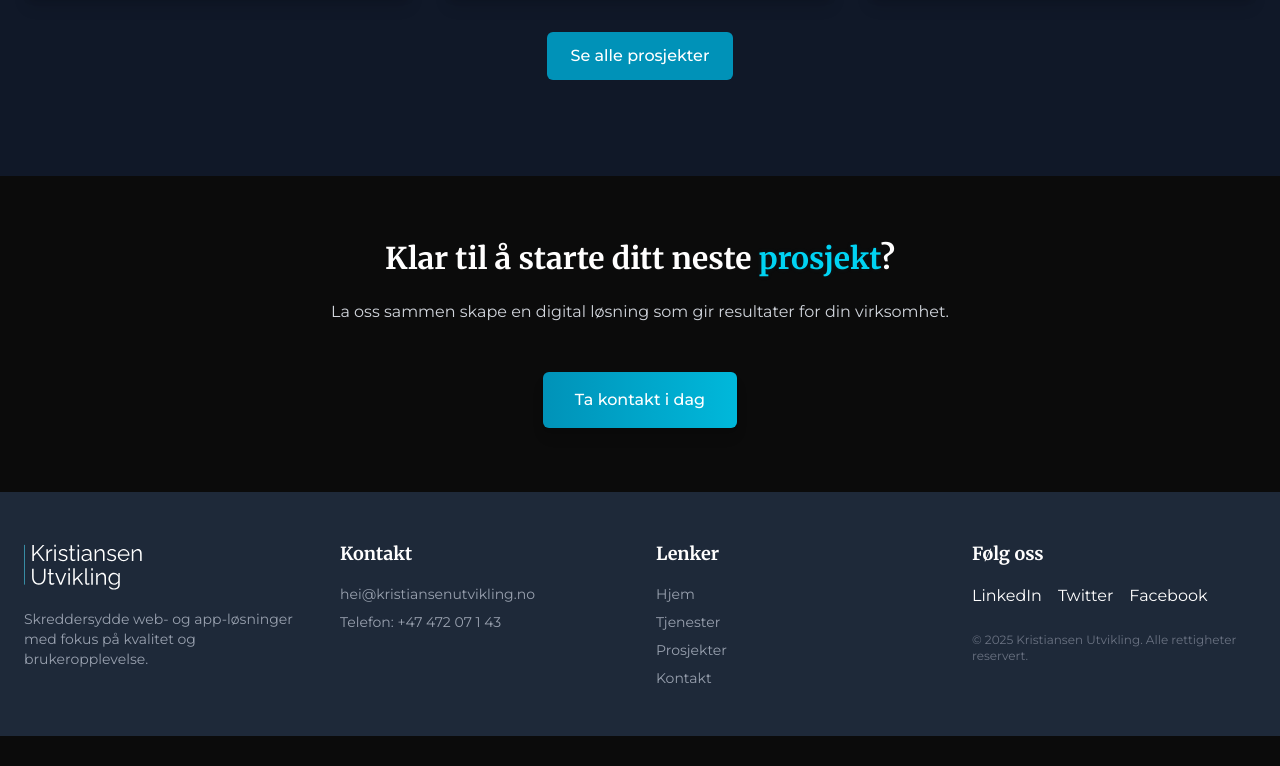
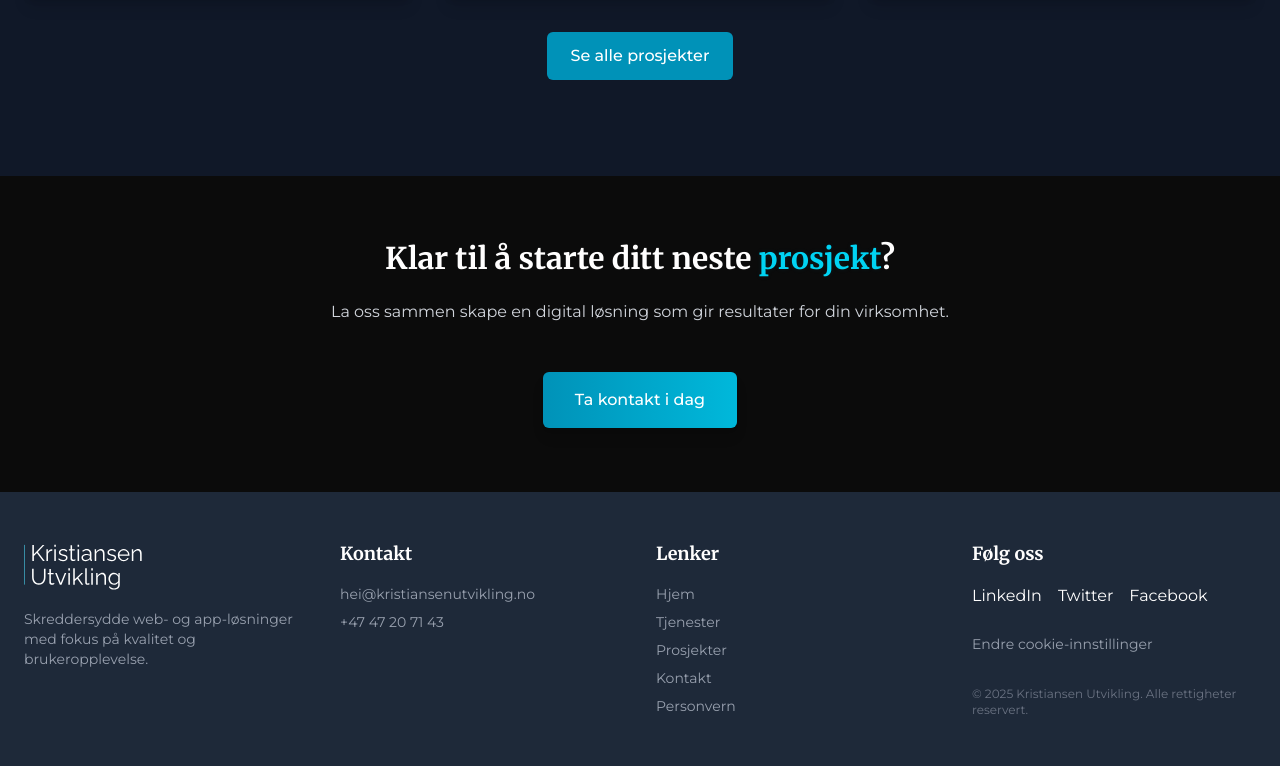
Before and after one commit to oddvarzk/kristiansenutvikling, a Next.js app: page / in a window 1280 px wide. Shown: the part 2734-3500 px from the top of the page. Before the commit the page ends 3470 px from the top, so only its background shows below. Built offline with nearby package versions, Linux system fonts and the light colour scheme; no server answers.

Commit message:
Added personvern link

```diff
--- a/src/components/layout/Footer.tsx
+++ b/src/components/layout/Footer.tsx
@@ -7,6 +7,14 @@ import Link from "next/link";
 import LogoImage from "../../../public/images/logo.svg";
 
 export default function Footer() {
+  // Handler to reset cookie consent and show banner again
+  const resetCookieConsent = () => {
+    if (typeof window !== "undefined") {
+      localStorage.removeItem("cookie_consent");
+      window.location.reload();
+    }
+  };
+
   return (
     <footer className="bg-gray-800 text-white py-12">
       <div className="container mx-auto px-6 grid grid-cols-1 md:grid-cols-4 gap-8">
@@ -40,7 +48,7 @@ export default function Footer() {
             </li>
             <li>
               <a href="tel:+4747207143" className="hover:text-white">
-                Telefon: +47 472 07 1 43
+                +47 47 20 71 43
               </a>
             </li>
           </ul>
@@ -70,13 +78,18 @@ export default function Footer() {
                 Kontakt
               </Link>
             </li>
+            <li>
+              <Link href="/personvern" className="hover:text-white">
+                Personvern
+              </Link>
+            </li>
           </ul>
         </div>
 
-        {/* Social Media */}
+        {/* Social & Cookie Reset */}
         <div>
           <h3 className="text-lg font-semibold mb-4">Følg oss</h3>
-          <div className="flex space-x-4">
+          <div className="flex space-x-4 mb-6">
             <a href="#" aria-label="LinkedIn" className="hover:text-blue-400">
               LinkedIn
             </a>
@@ -87,7 +100,13 @@ export default function Footer() {
               Facebook
             </a>
           </div>
-          <p className="mt-6 text-gray-500 text-xs">
+          <button
+            onClick={resetCookieConsent}
+            className="text-gray-400 hover:text-white text-sm mb-4"
+          >
+            Endre cookie-innstillinger
+          </button>
+          <p className="text-gray-500 text-xs mt-4">
             © {new Date().getFullYear()} Kristiansen Utvikling. Alle rettigheter
             reservert.
           </p>
```
